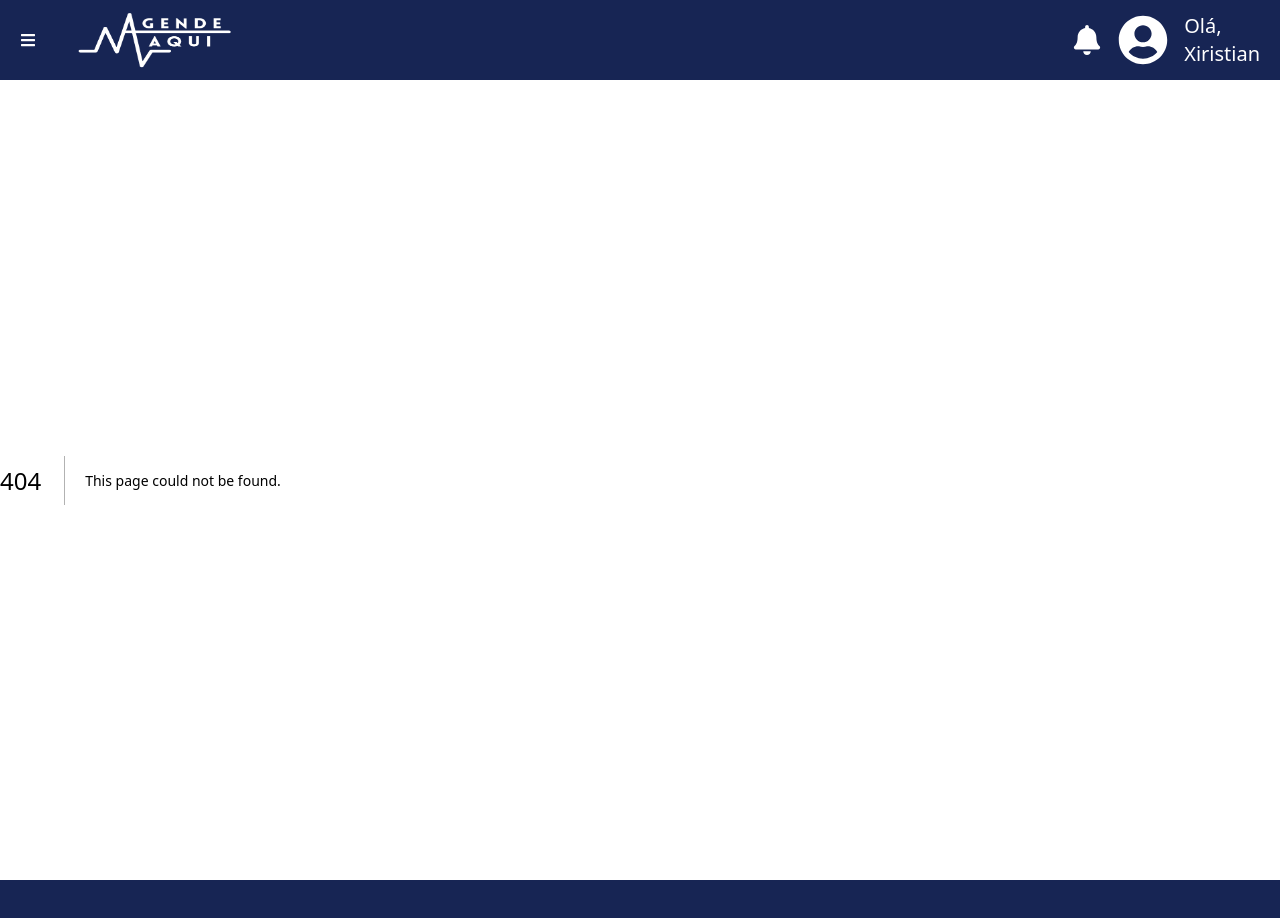
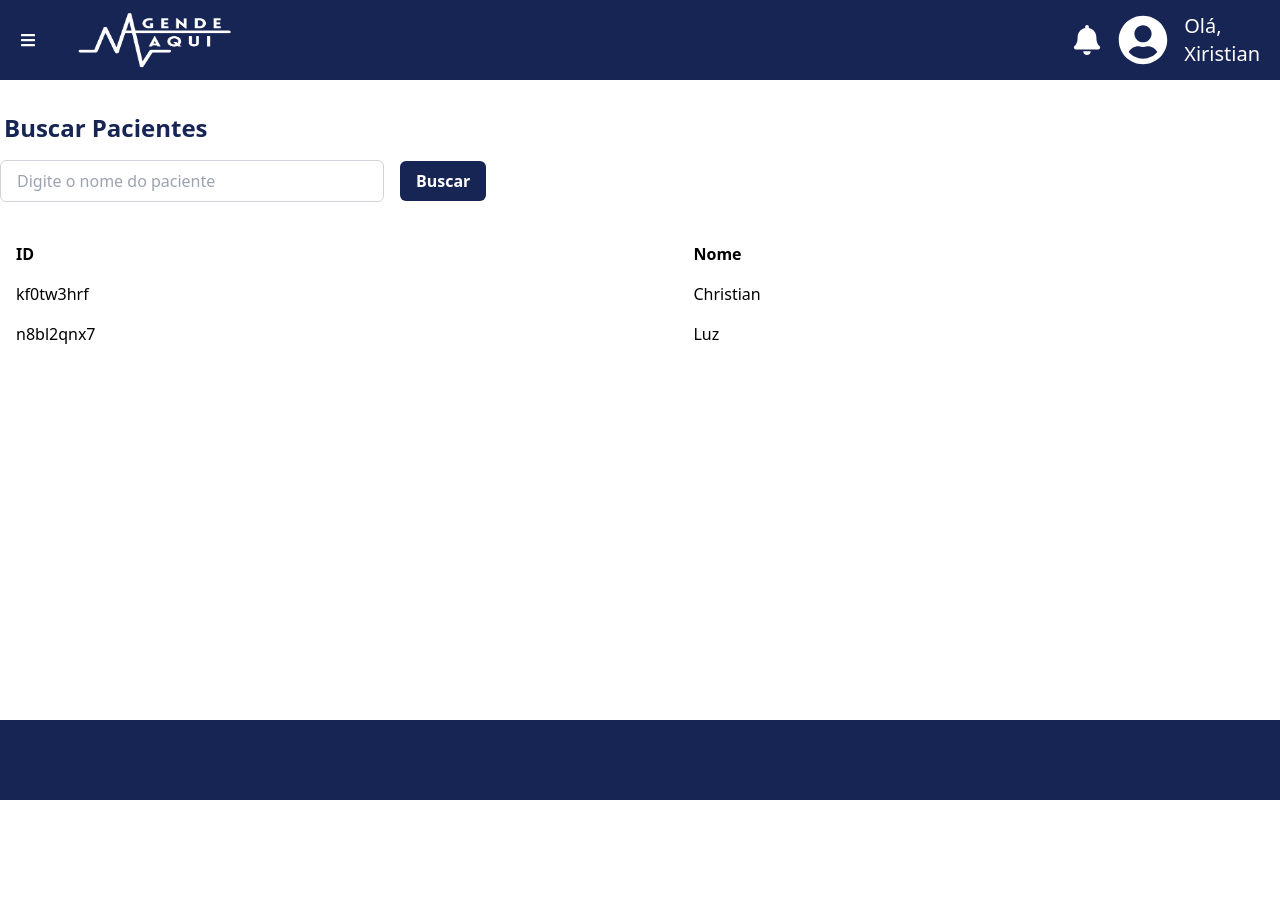
Before and after one commit to Xiristian/ABP-Front-End, a Next.js app: page /healthCenter/patientSearch in a window 1280 px wide. Before the commit this address had no page. Shown: the top 918 px of the page. After the commit the page ends 800 px from the top, so only its background shows below. Built offline with nearby package versions, Linux system fonts and the light colour scheme.

Commit message:
:cat: :rainbow: Busca de pacientes

```diff
--- a/src/pages/healthCenter/index.tsx
+++ b/src/pages/healthCenter/index.tsx
@@ -1,5 +1,6 @@
 import BackButton from "@/components/BackButton";
 import { useRouter } from "next/router";
+import Link from "next/link";
 
 export default function Home() {
   const router = useRouter();
@@ -9,6 +10,11 @@ export default function Home() {
   return (
     <div className="flex min-h-full w-full items-center justify-center flex-col">
       <h1 className="text-xl text-blue-950 pb-3">Você é um(a) enfermeiro(a)</h1>
+      <Link href="/healthCenter/patientSearch">
+        <button className='h-10 w-52 bg-blue-950 hover:bg-blue-800 rounded-md text-white'>
+          <h1>Buscar pacientes</h1>
+        </button>
+      </Link>
     </div>
   )
 }
--- /dev/null
+++ b/src/pages/healthCenter/patientSearch.tsx
@@ -0,0 +1,161 @@
+import { useState, useEffect } from "react";
+
+export default function PatientSearch() {
+  const [searchTerm, setSearchTerm] = useState("");
+  const [searchResults, setSearchResults] = useState<
+    { id: number; name: string }[]
+  >([]);
+  const [clients, setClients] = useState<{
+    id: number;
+    name: string;
+    number: string;
+    cpf: string;
+    address: {
+      street: string;
+      city: string;
+      neighborhood: string;
+      state: string;
+      number: number;
+    };
+  }[]>([]);
+  const [selectedClientId, setSelectedClientId] = useState<number | null>(null);
+
+  useEffect(() => {
+    fetchClients();
+  }, []);
+
+  const fetchClients = async () => {
+    try {
+      const response = await fetch("/api/client");
+      const data = await response.json();
+      setClients(data);
+    } catch (error) {
+      console.error("Erro ao obter os clientes:", error);
+    }
+  };
+
+  useEffect(() => {
+    patientSearch();
+  }, [searchTerm, clients]);
+
+  const handleSearchChange = (event: React.ChangeEvent<HTMLInputElement>) => {
+    setSearchTerm(event.target.value);
+  };
+
+  const handleSubmit = (event: React.FormEvent<HTMLFormElement>) => {
+    event.preventDefault();
+    patientSearch();
+  };
+
+  const patientSearch = () => {
+    const filteredClients = clients.filter(
+      (client) =>
+        client.name.toLowerCase().includes(searchTerm.toLowerCase())
+    );
+    setSearchResults(filteredClients);
+    setSelectedClientId(null);
+  };
+
+  const toggleClientDetails = (clientId: number) => {
+    setSelectedClientId((prevSelectedClientId) =>
+      prevSelectedClientId === clientId ? null : clientId
+    );
+  };
+
+  return (
+    <div className="container mx-auto py-8">
+      <h1 className="text-2xl font-bold text-blue-950 mb-4 pl-1">
+        Buscar Pacientes
+      </h1>
+      <form onSubmit={handleSubmit}>
+        <input
+          type="text"
+          placeholder="Digite o nome do paciente"
+          className="border border-gray-300 rounded-md px-4 py-2 w-96"
+          value={searchTerm}
+          onChange={handleSearchChange}
+        />
+        <button
+          type="submit"
+          className="bg-blue-950 hover:bg-blue-800 text-white font-semibold py-2 px-4 rounded-md ml-4"
+        >
+          Buscar
+        </button>
+      </form>
+
+      <div className="mt-8">
+        {searchResults.length === 0 && (
+          clients.length === 0 ? (
+            <p className="text-gray-600 pl-1">Nenhum cliente cadastrado.</p>
+          ) : (
+            <table className="w-full">
+              <thead>
+                <tr>
+                  <th className="py-2 px-4 text-left">ID</th>
+                  <th className="py-2 px-4 text-left">Nome</th>
+                </tr>
+              </thead>
+              <tbody>
+                {clients.map((client) => (
+                  <tr
+                    key={client.id}
+                    onClick={() => toggleClientDetails(client.id)}
+                    className="cursor-pointer"
+                  >
+                    <td className="py-2 px-4">{client.id}</td>
+                    <td className="py-2 px-4">{client.name}</td>
+                  </tr>
+                ))}
+              </tbody>
+            </table>
+          )
+        )}
+
+        {searchResults.length > 0 && (
+          <table className="w-full">
+            <thead>
+              <tr>
+                <th className="py-2 px-4 text-left">ID</th>
+                <th className="py-2 px-4 text-left">Nome</th>
+              </tr>
+            </thead>
+            <tbody>
+              {searchResults.map((client) => (
+                <tr
+                  key={client.id}
+                  onClick={() => toggleClientDetails(client.id)}
+                  className="cursor-pointer"
+                >
+                  <td className="py-2 px-4">{client.id}</td>
+                  <td className="py-2 px-4">{client.name}</td>
+                </tr>
+              ))}
+            </tbody>
+          </table>
+        )}
+      </div>
+
+      {selectedClientId !== null && (
+        <div className="bg-gray-200 p-4 mt-4">
+          <h2 className="text-lg font-bold text-gray-800">
+            Detalhes do Cliente
+          </h2>
+          {clients
+            .filter((client) => client.id === selectedClientId)
+            .map((client) => (
+              <div key={client.id}>
+                <p>Nome: {client.name}</p>
+                <p>Número: {client.number}</p>
+                <p>CPF: {client.cpf}</p>
+                <p>
+                  Endereço: {client.address.street}, {client.address.number} -{" "}
+                  {client.address.neighborhood}, {client.address.city},{" "}
+                  {client.address.state}
+                </p>
+              </div>
+            ))}
+        </div>
+      )}
+    </div>
+  );
+}
```
